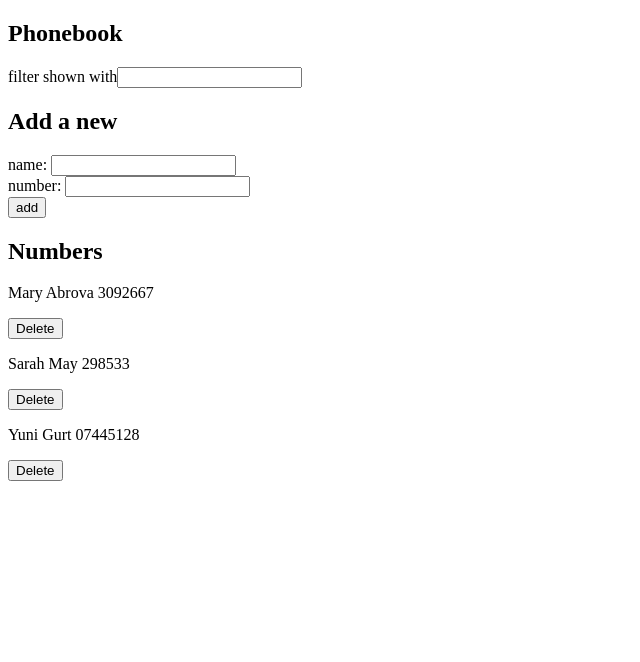
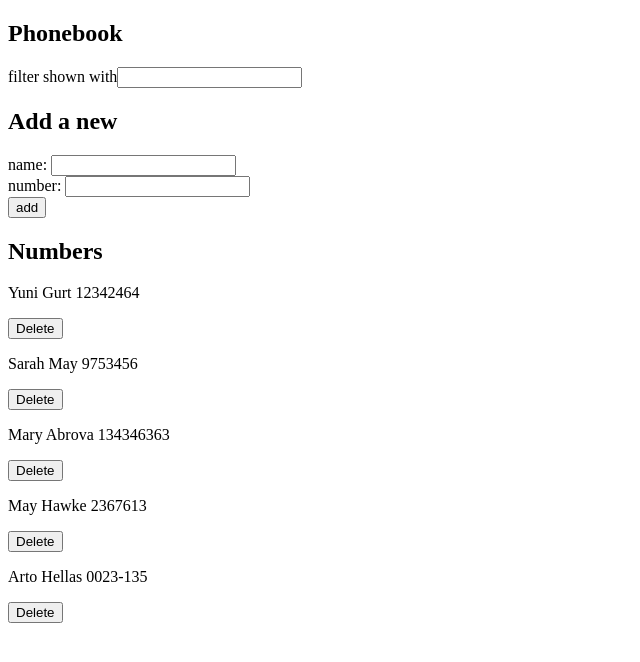
Before and after one commit to bhavyagovil/full_stack_open, a React (Vite) app in the folder part2/phonebook/: page / in a window 1280 px wide. Shown: the top 662 px of the page, without its empty margins (0-640 px from the left). Built offline with nearby package versions, Linux system fonts and the light colour scheme; data requests are answered from the project's data file.

Commit message:
exercise 2.15

```diff
--- a/part2/phonebook/db.json
+++ b/part2/phonebook/db.json
@@ -1,19 +1,29 @@
 {
   "persons": [
     {
-      "id": "Mary Abrova",
-      "name": "Mary Abrova",
-      "number": "3092667"
+      "id": "Yuni Gurt",
+      "name": "Yuni Gurt",
+      "number": "12342464"
     },
     {
       "id": "Sarah May",
       "name": "Sarah May",
-      "number": "298533"
+      "number": "9753456"
     },
     {
-      "id": "Yuni Gurt",
-      "name": "Yuni Gurt",
-      "number": "07445128"
+      "id": "Mary Abrova",
+      "name": "Mary Abrova",
+      "number": "134346363"
+    },
+    {
+      "id": "May Hawke",
+      "name": "May Hawke",
+      "number": "2367613"
+    },
+    {
+      "id": "Arto Hellas",
+      "name": "Arto Hellas",
+      "number": "0023-135"
     }
   ]
 }
--- a/part2/phonebook/src/App.jsx
+++ b/part2/phonebook/src/App.jsx
@@ -53,6 +53,8 @@ const App = () => {
   const handleNewPersonNumber = (event) => {setNewNumber(event.target.value)}
   const handleFilter = (event) => {setFilter(event.target.value)}
 
+
+
   const deletePerson = id => {
     if(window.confirm(`Delete ${id} ?`)){
       personService
@@ -62,6 +64,18 @@ const App = () => {
     }
   }
 
+
+const updatePerson = id => {
+  const person = persons.find(p => p.id ===id)
+  const changedPerson = {...person, number: newNumber}
+
+  personService
+  .update(id, changedPerson)
+  .then(returnedPerson => {
+    setPersons(persons.map(person => person.id !== id ? person : returnedPerson))
+  })
+}
+
   const addPerson = (event) => {
     event.preventDefault()
     const personObject = {
@@ -69,14 +83,14 @@ const App = () => {
       number: newNumber,
       id: newName
     }
-    if (persons.some(person => person.name === newName)){
-      alert(`${newName} is already added to phonebook`)
-    } else {
-      setPersons(persons.concat(personObject))
-      setNewName('')
-      setNewNumber('')
+
+    const existingPerson = persons.find(person => person.name === newName)
+
+    if (existingPerson){
+      if(window.confirm(`${newName} is already added to phonebook, replace the old number with a new one?`)){
+        updatePerson(existingPerson.id)
       }
-
+    } else{
       personService
       .create(personObject)
       .then(returnedPersons => {
@@ -84,6 +98,7 @@ const App = () => {
        setNewName('')
        setNewNumber('')
       })
+    }
   }
 
   const showPersons = filter === '' ? persons : persons.filter(person => person.name.toLowerCase().includes(filter.toLowerCase()))
@@ -95,7 +110,8 @@ const App = () => {
       <h2>Add a new</h2>
       <PersonForm submitPerson={addPerson} name={newName} number={newNumber} onNameChange={handleNewPersonName} onNumChange={handleNewPersonNumber}/>
       <h2>Numbers</h2>
-      <div>{showPersons.map(person => <Persons obj={person} removePerson={() => deletePerson(person.id)}/>)}</div>
+      <div>{showPersons.map(person =>
+      <Persons obj={person} removePerson={() => deletePerson(person.id)}/>)}</div>
     </div>
   )
 }
--- a/part2/phonebook/src/services/persons.js
+++ b/part2/phonebook/src/services/persons.js
@@ -11,8 +11,14 @@ const getAll = () => {
     return request.then(response => response.data)
   }
 
+  const update = (id, newObject) => {
+    const request = axios.put(`${baseUrl}/${id}`, newObject)
+    return request.then(response => response.data)
+
+  }
+
   const remove = id => {
     const request = axios.delete(`${baseUrl}/${id}`)
     return request.then(response => response.data)}
 
-  export default {getAll, create, remove}
+  export default {getAll, create, remove, update}
```
